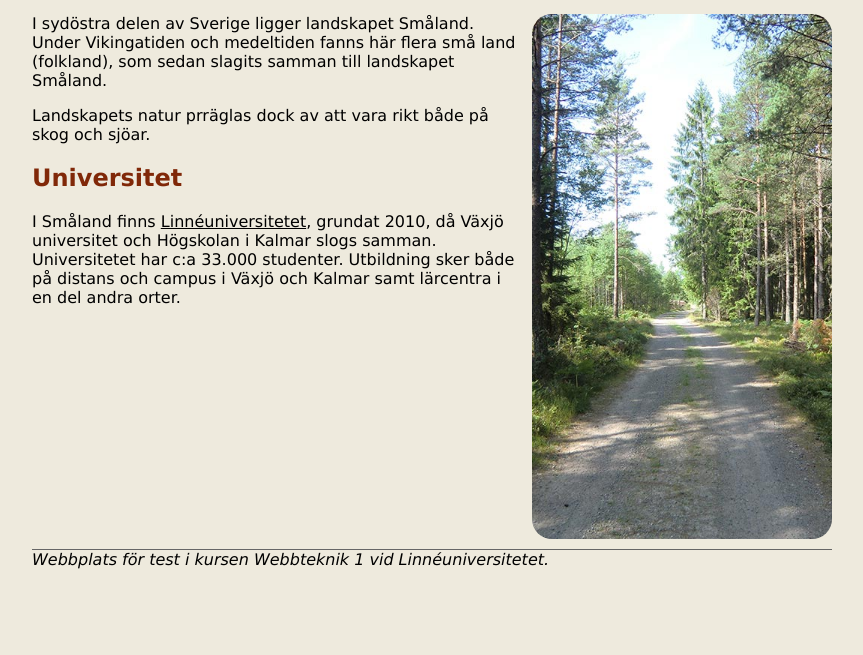
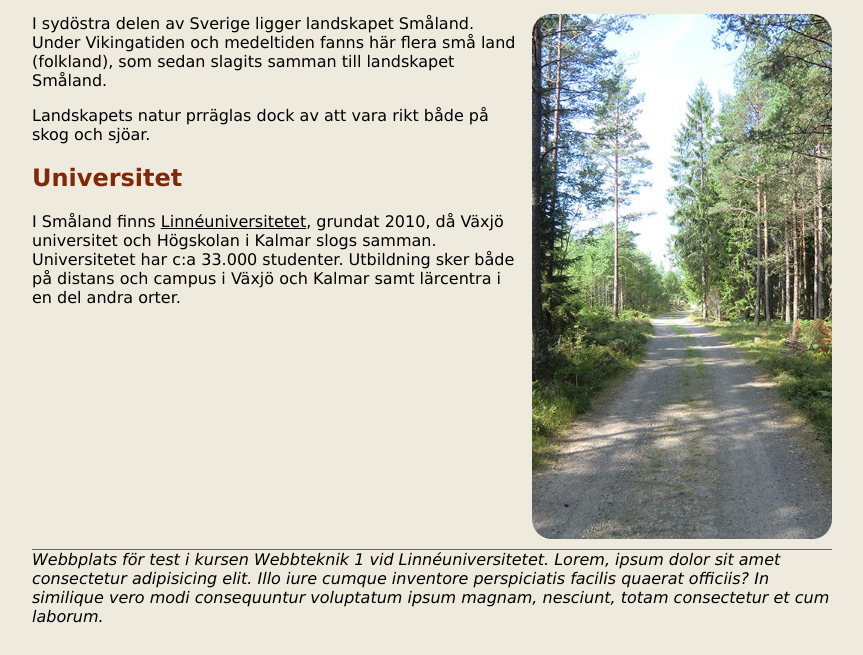
Before and after one commit to eric-sundquist/MyFirstWebSite, a plain HTML site: page index.html in a window 1280 px wide. Shown: the part 145-800 px from the top of the page, without its empty margins (208-1071 px from the left). Drawn offline with Linux system fonts and the light colour scheme.

Commit message:
Add lorem to footer

```diff
--- a/index.html
+++ b/index.html
@@ -26,6 +26,7 @@
     </main>
     <footer>
         Webbplats för test i kursen Webbteknik 1 vid Linnéuniversitetet.
+        Lorem, ipsum dolor sit amet consectetur adipisicing elit. Illo iure cumque inventore perspiciatis facilis quaerat officiis? In similique vero modi consequuntur voluptatum ipsum magnam, nesciunt, totam consectetur et cum laborum.
     </footer>
 </body>
 </html>
```
